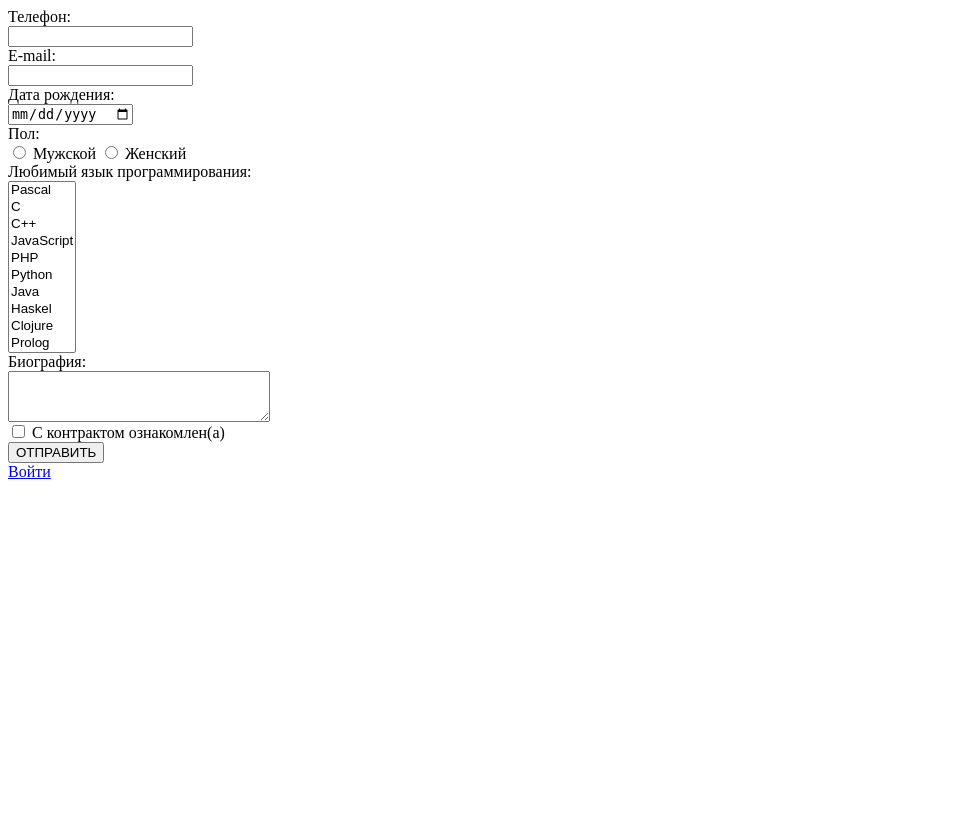
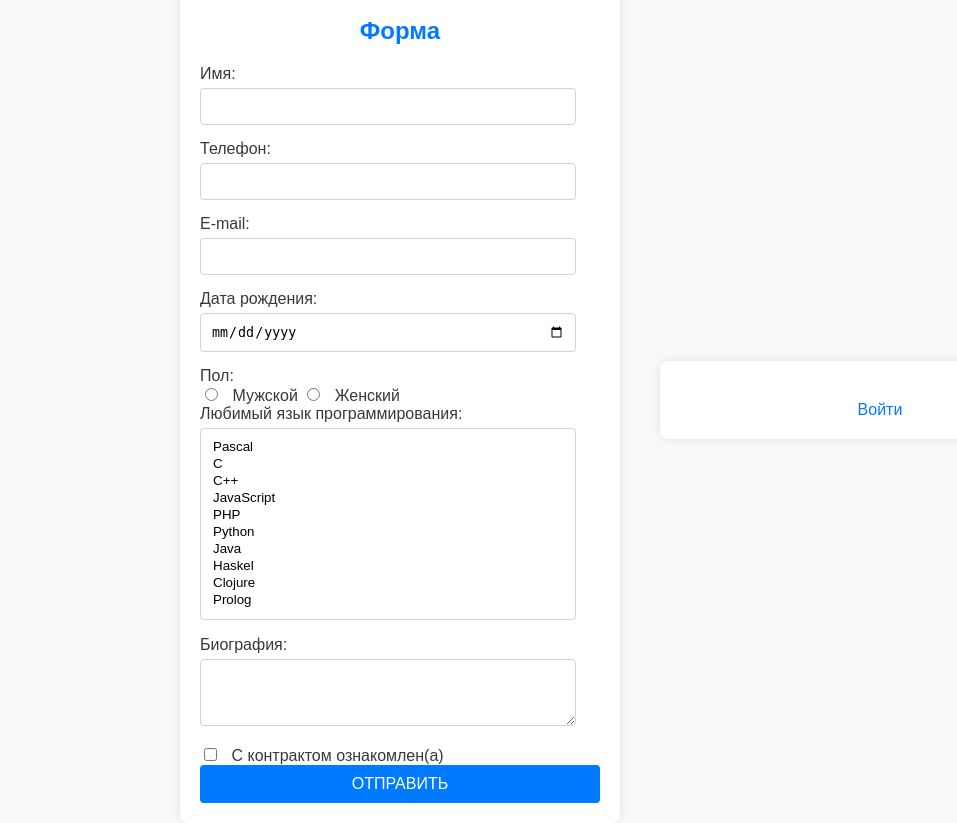
Before and after one commit to GeorgiiSadunyan/Homework, a PHP site: page /w5/index.php in a window 1280 px wide. Shown: the whole page, without its empty margins (0-957 px from the left). Before the commit the page ends 479 px from the top, so only its background shows below. Run offline with PHP 8.4, Linux system fonts and the light colour scheme.

Commit message:
Add files via upload

```diff
--- a/w5/form.php
+++ b/w5/form.php
@@ -1,5 +1,30 @@
+<!DOCTYPE html>
+<html lang="ru">
+<head>
+    <meta charset="UTF-8">
+    <meta http-equiv="X-UA-Compatible" content="IE=edge">
+    <meta name="viewport" content="width=device-width, initial-scale=1.0">
+    <title>ФОРМА</title>
+    <link rel="stylesheet" href="style.css">
+</head>
 
-Телефон:<br><input type="tel" name="phone" <?php if ($errors['phone']) {print 'class="group error"';} else print 'class="group"'; ?> value="<?php print $values['phone']; ?>">
+<body>
+  <?php
+    if (!empty($messages)) {
+      print('<div class="messages">');
+      foreach ($messages as $message) {
+        print($message);
+      }
+      print('</div>');
+    }
+  ?>
+
+  <div class="container">
+    <h2>Форма</h2>
+    <form action="" method="POST">
+      Имя:<br><input type="text" name="names" <?php if ($errors['names']) {print 'class="group error"';} else print 'class="group"'; ?> value="<?php print $values['names']; ?>">
+      <br>
+      Телефон:<br><input type="tel" name="phone" <?php if ($errors['phone']) {print 'class="group error"';} else print 'class="group"'; ?> value="<?php print $values['phone']; ?>">
       <br>
       E-mail:
         <br><input type="text" name="email" <?php if ($errors['email']) {print 'class="group error';} else print 'class="group"'; ?> value="<?php print $values['email']; ?>"><br>
--- a/w5/index.php
+++ b/w5/index.php
@@ -183,7 +183,7 @@ else {
             $stmt = $db->prepare("INSERT INTO application_languages SET id = ?, name_of_language = ?");
             $stmt->execute([$count, $item]);
         }
-        $stmt = $db->prepare("INSERT INTO login_pass SET id = ?, login = ?, pass = ?");
+        $stmt = $db->prepare("INSERT INTO login_pass (id, login, pass) VALUES (?, ?, ?)");
         $stmt->execute([$count, $login, md5($pass)]);
     }
     setcookie('save', '1');
--- a/w5/style.css
+++ b/w5/style.css
@@ -1,63 +1,103 @@
+/* Общие стили */
 body {
     font-family: Arial, sans-serif;
-    background-color: #f0f0f0;
+    background-color: #f8f9fa;
+    color: #343a40;
+    margin: 0;
+    padding: 0;
+    display: flex;
+    justify-content: center;
+    align-items: center;
+    height: 100vh;
 }
 
+/* Контейнер формы */
+.container {
+    background-color: #ffffff;
+    border-radius: 8px;
+    box-shadow: 0 0 10px rgba(0, 0, 0, 0.1);
+    padding: 20px;
+    max-width: 400px;
+    width: 100%;
+    margin: 20px;
+}
+
+/* Заголовок */
+h2 {
+    text-align: center;
+    color: #007bff;
+}
+
+/* Поля формы */
 input[type="text"],
 input[type="tel"],
-input[type="email"],
 input[type="date"],
+input[type="password"],
 textarea,
 select {
-    width: 100%;
+    width: calc(100% - 24px);
     padding: 10px;
-    margin-bottom: 15px;
-    border: 1px solid #ccc;
-    border-radius: 5px;
+    margin: 5px 0 15px;
+    border: 1px solid #ced4da;
+    border-radius: 4px;
     box-sizing: border-box;
 }
 
-input[type="radio"],
-input[type="checkbox"] {
-    margin-right: 5px;
+/* Радио-кнопки */
+input[type="radio"] {
+    margin-right: 10px;
 }
 
-label {
-    font-weight: bold;
+/* Чекбокс */
+input[type="checkbox"] {
+    margin-right: 10px;
 }
 
-.submit {
-    padding: 10px 20px;
-    background-color: #390a59;
-    color: #fff;
+/* Сообщения */
+.messages {
+    background-color: #d4edda;
+    border: 1px solid #c3e6cb;
+    color: #155724;
+    padding: 10px;
+    margin-bottom: 20px;
+    border-radius: 4px;
+}
+
+/* Ошибки */
+.error {
+    border: 1px solid #e3342f !important;
+    background-color: #f8d7da;
+    color: #721c24;
+    padding: 10px;
+    margin-bottom: 20px;
+    border-radius: 4px;
+}
+
+/* Кнопка отправки */
+input[type="submit"] {
+    width: 100%;
+    padding: 10px;
+    background-color: #007bff;
     border: none;
-    border-radius: 5px;
+    border-radius: 4px;
+    color: white;
+    font-size: 16px;
     cursor: pointer;
 }
 
-.submit:hover {
-    background-color: #ad00b3;
-}
-.error {
-    border-color: red;
+input[type="submit"]:hover {
+    background-color: #0056b3;
 }
 
-input[name="names"] {
-    border: 1px solid #ced4da;
-    border-radius: 4px;
-    padding: 8px;
-    width: 100%;
-    box-sizing: border-box;
-    transition: border-color 0.15s ease-in-out, box-shadow 0.15s ease-in-out;
+/* Ссылка на вход/выход */
+.enter-exit {
+    display: block;
+    text-align: center;
+    margin-top: 20px;
+    color: #007bff;
+    text-decoration: none;
 }
 
-input[name="names"]:focus {
-    border-color: #80bdff;
-    outline: 0;
-    box-shadow: 0 0 0 0.2rem rgba(0, 123, 255, 0.25);
+.enter-exit:hover {
+    text-decoration: underline;
 }
-
-
-input[name="names"][names="error"] {
-    border-color: red;
-}
```
Also changed, not shown: w5/login.php (line endings or trailing spaces).
